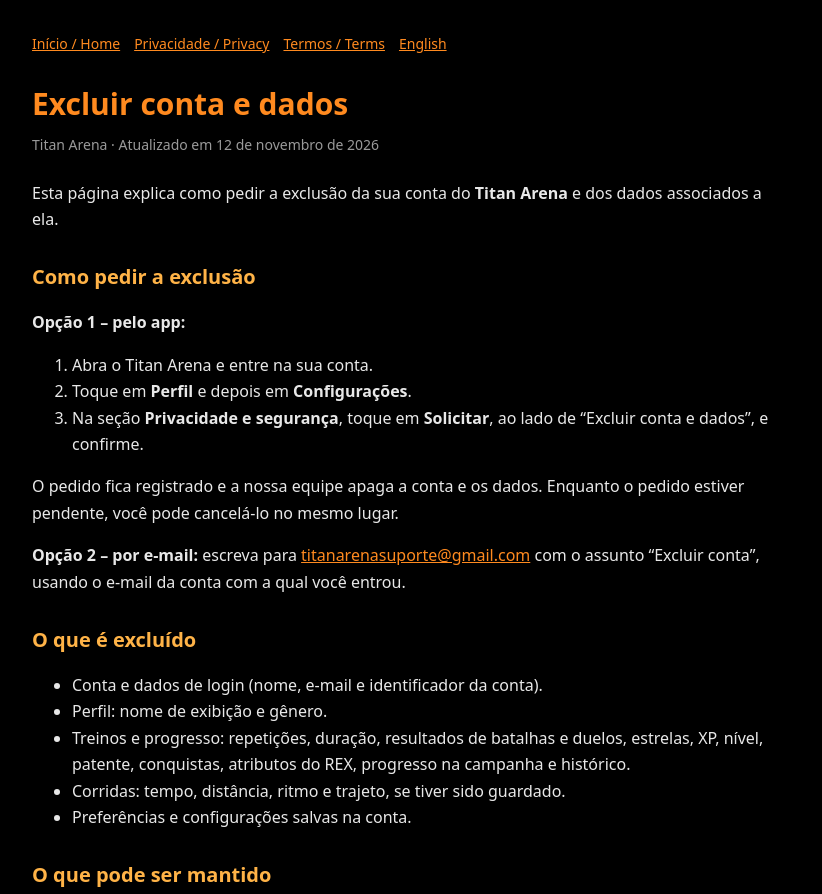
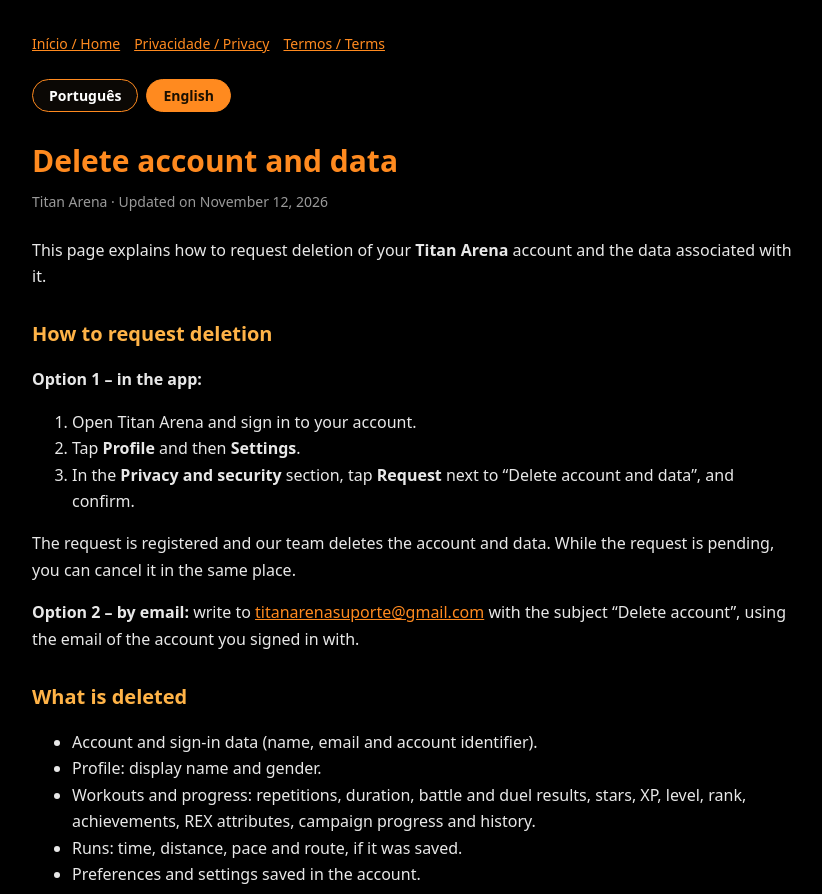
Before and after one commit to rebeca321/titan-arena-legal, a plain HTML site: page excluir-conta.html in a window 1280 px wide. Shown: the top 894 px of the page, without its empty margins (228-1050 px from the left). Drawn offline with Linux system fonts and the light colour scheme.

Commit message:
Paginas legais: seletor de idioma (Portugues/English), um idioma por vez
Co-Authored-By: Claude Sonnet 5.5 <noreply@anthropic.com>

```diff
--- a/excluir-conta.html
+++ b/excluir-conta.html
@@ -14,11 +14,16 @@
   nav{margin-bottom:24px;font-size:14px}
   nav a{margin-right:14px}
   hr{border:0;border-top:1px solid #333;margin:48px 0}
+  .langbar{display:flex;gap:8px;margin:0 0 24px}
+  .langbar button{background:#0b0805;color:#fff;border:1.5px solid #ff8a1f;border-radius:18px;padding:6px 16px;font:600 14px system-ui,-apple-system,Segoe UI,Roboto,sans-serif;cursor:pointer}
+  .langbar button.on{background:#ff8a1f;color:#1a0f00}
+  [hidden]{display:none!important}
 </style>
 </head>
 <body>
 <main>
-<nav><a href="index.html">Início / Home</a><a href="privacidade.html">Privacidade / Privacy</a><a href="termos.html">Termos / Terms</a><a href="#en">English</a></nav>
+<nav><a href="index.html">Início / Home</a><a href="privacidade.html">Privacidade / Privacy</a><a href="termos.html">Termos / Terms</a></nav>
+<div class="langbar" role="group" aria-label="Idioma / Language"><button type="button" data-l="pt">Português</button><button type="button" data-l="en">English</button></div>
 
 <section id="pt">
 <h1>Excluir conta e dados</h1>
@@ -60,8 +65,6 @@
 <p>Mais detalhes na <a href="privacidade.html">Política de Privacidade</a>. Dúvidas: <a href="mailto:titanarenasuporte@gmail.com">titanarenasuporte@gmail.com</a>.</p>
 </section>
 
-<hr>
-
 <section id="en">
 <h1>Delete account and data</h1>
 <div class="meta">Titan Arena · Updated on November 12, 2026</div>
@@ -102,5 +105,31 @@
 <p>More details in the <a href="privacidade.html#en">Privacy Policy</a>. Questions: <a href="mailto:titanarenasuporte@gmail.com">titanarenasuporte@gmail.com</a>.</p>
 </section>
 </main>
+<script>
+(function () {
+  var secs = {};
+  [].forEach.call(document.querySelectorAll('section[id]'), function (s) { if (/^(pt|en|es)$/.test(s.id)) secs[s.id] = s; });
+  var btns = [].slice.call(document.querySelectorAll('.langbar button'));
+  var links = [].slice.call(document.querySelectorAll('nav a[href]'));
+  btns.forEach(function (b) { if (!secs[b.getAttribute('data-l')]) b.hidden = true; });
+  function pick() {
+    var h = (location.hash || '').replace('#', '');
+    if (secs[h]) return h;
+    try { var v = localStorage.getItem('legalLang'); if (secs[v]) return v; } catch (e) {}
+    var n = ((navigator.language || 'pt') + '').slice(0, 2).toLowerCase();
+    return secs[n] ? n : 'pt';
+  }
+  function show(l, save) {
+    Object.keys(secs).forEach(function (k) { secs[k].hidden = k !== l; });
+    btns.forEach(function (b) { b.className = b.getAttribute('data-l') === l ? 'on' : ''; });
+    links.forEach(function (a) { a.href = a.getAttribute('href').split('#')[0] + '#' + l; });
+    document.documentElement.lang = l === 'pt' ? 'pt-BR' : l;
+    if (save) { try { localStorage.setItem('legalLang', l); } catch (e) {} try { history.replaceState(null, '', '#' + l); } catch (e) {} }
+  }
+  btns.forEach(function (b) { b.addEventListener('click', function () { show(b.getAttribute('data-l'), true); window.scrollTo(0, 0); }); });
+  window.addEventListener('hashchange', function () { show(pick(), false); });
+  show(pick(), false);
+})();
+</script>
 </body>
 </html>
```
Also changed, not shown: privacidade.html (+32 -3 lines), termos.html (+33 -1 lines).
